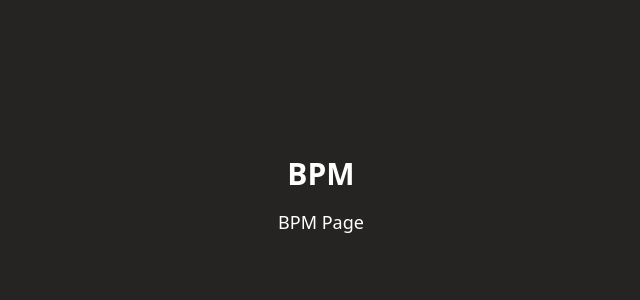
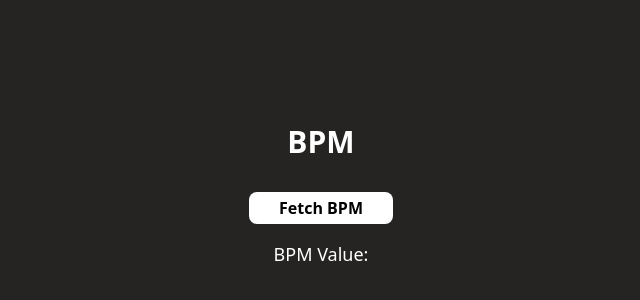
Before and after one commit to ColinWu0403/heartBPMusic, a Vue app in the folder client/: page /bpm in a window 1280 px wide. Shown: the part 204-504 px from the top of the page, without its empty margins (319-959 px from the left). Built offline with nearby package versions, Linux system fonts and the light colour scheme.

Commit message:
Updated frontend

```diff
--- a/client/src/views/BpmPage.vue
+++ b/client/src/views/BpmPage.vue
@@ -2,11 +2,47 @@
 <template>
   <div class="flex flex-col items-center justify-center h-screen">
     <h1 class="text-white text-3xl font-bold mb-4">BPM</h1>
-    <p class="text-white text-lg text-center">BPM Page</p>
+    <button
+      @click="fetchBpm"
+      class="inline-flex w-36 h-8 bg-white overflow-hidden rounded-lg p-[1px] mb-4 items-center justify-center mt-4 hover:bg-blue-500 transition-all duration-150 ease-in font-bold"
+      :disabled="isLoading"
+    >
+      <div v-if="isLoading" class="flex items-center">
+        <div
+          class="w-5 h-5 border-4 border-t-4 border-t-blue-500 border-[#d6d6d6] rounded-full animate-spin"
+        ></div>
+        <span class="ml-2">Loading...</span>
+      </div>
+      <span v-else>Fetch BPM</span>
+    </button>
+
+    <p class="text-white text-lg text-center">BPM Value: {{ bpm }}</p>
   </div>
 </template>
 
-<script setup></script>
+<script setup>
+import { ref } from "vue";
+
+const bpm = ref(null);
+const isLoading = ref(false);
+
+const fetchBpm = async () => {
+  try {
+    isLoading.value = true;
+
+    const response = await fetch("/api/get-bpm"); // Adjust URL as per your Django server setup
+    if (!response.ok) {
+      throw new Error("Failed to fetch BPM");
+    }
+    const data = await response.json();
+    bpm.value = data.bpm; // Update bpm.value with the fetched BPM
+  } catch (error) {
+    console.error("Error fetching BPM:", error);
+  } finally {
+    isLoading.value = false;
+  }
+};
+</script>
 
 <style scoped>
 /* Add any scoped styles specific to this page if needed */
--- a/client/src/views/HomePage.vue
+++ b/client/src/views/HomePage.vue
@@ -3,6 +3,11 @@
   <div class="flex flex-col items-center justify-center h-screen">
     <h1 class="text-white text-3xl font-bold mb-4">Home</h1>
     <p class="text-white text-lg text-center">Home Page</p>
+    <button
+      class="inline-flex w-36 h-8 bg-white overflow-hidden rounded-lg p-[1px] items-center justify-center mt-4 hover:bg-blue-500 transition-all duration-150 ease-in font-bold"
+    >
+      <router-link to="/bpm">Go to BPM Page</router-link>
+    </button>
   </div>
 </template>
 
```
